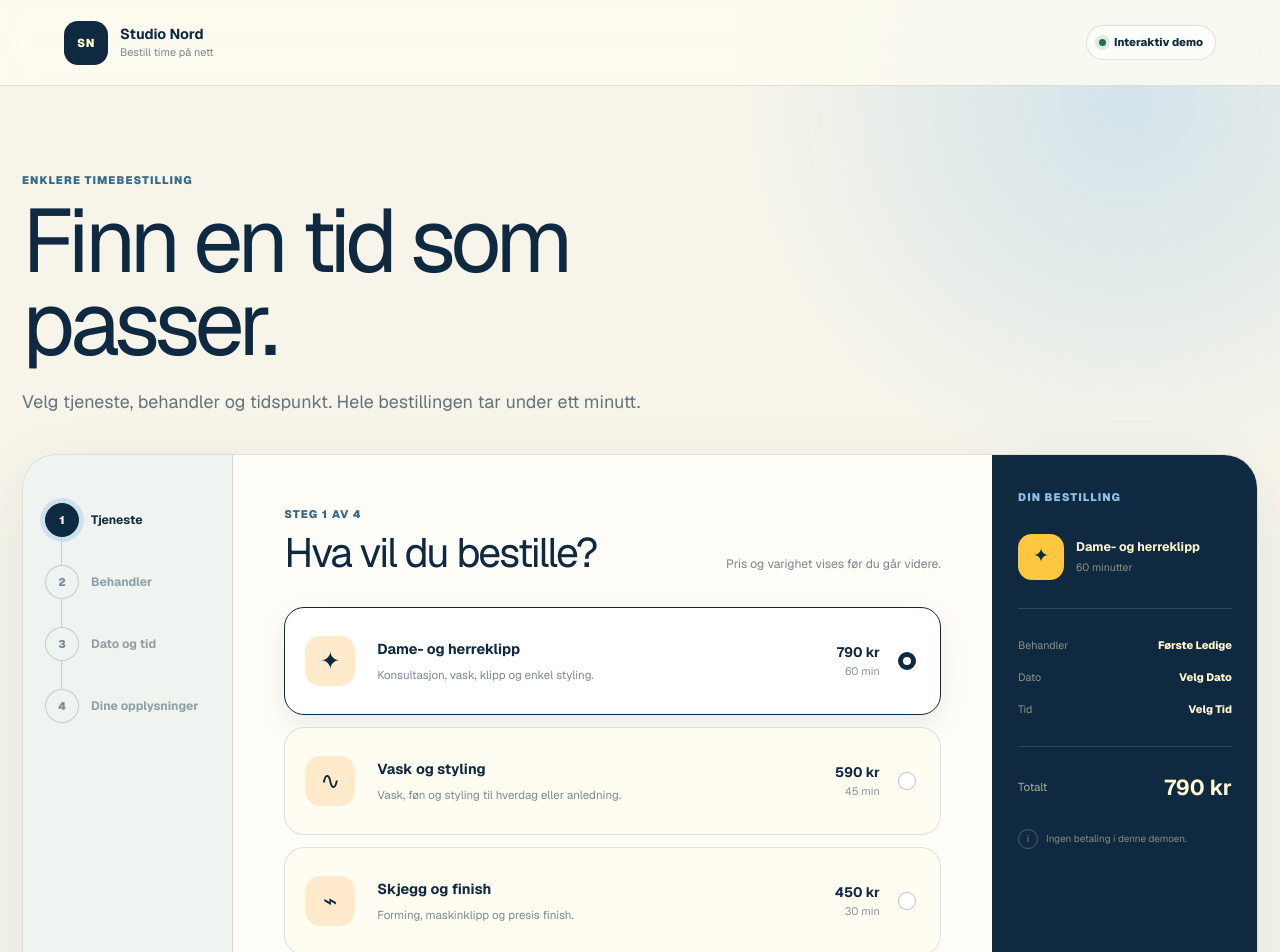
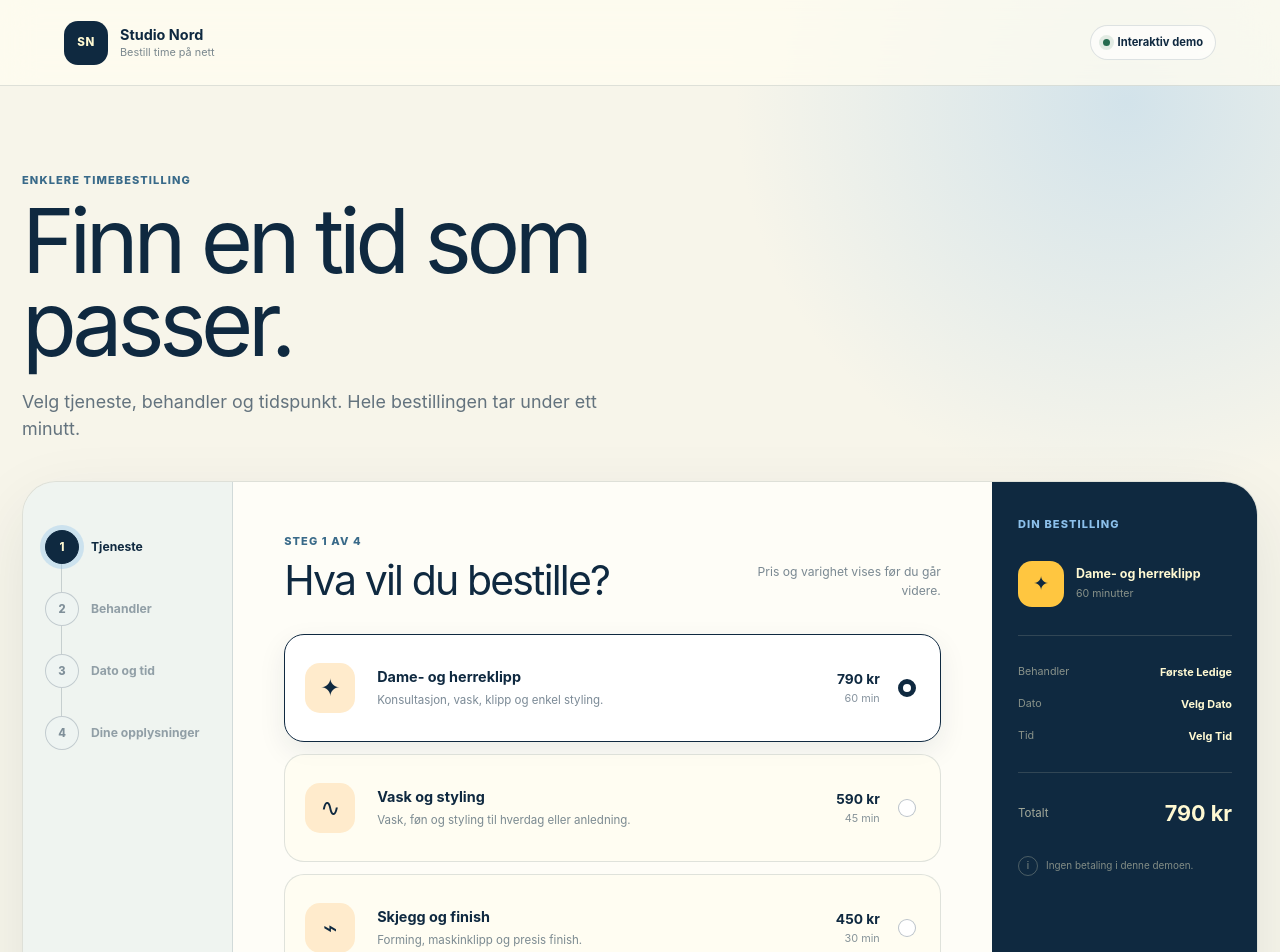
Before and after one commit to emilsilseth2005/Booking-System-Demo, a Next.js app: page / in a window 1280 px wide. Shown: the top 952 px of the page. Built offline with nearby package versions, Linux system fonts and the light colour scheme.

Commit message:
Make booking demo Vercel-compatible

```diff
--- a/app/BookingDemo.tsx
+++ b/app/BookingDemo.tsx
@@ -134,12 +134,12 @@ export function BookingDemo() {
 
       <section className="booking-shell" id="booking">
         <nav className="steps" aria-label="Steg i bestillingen">
-          {[
+          {([
             [1, "Tjeneste"],
             [2, "Behandler"],
             [3, "Dato og tid"],
             [4, "Dine opplysninger"],
-          ].map(([number, label]) => (
+          ] as Array<[number, string]>).map(([number, label]) => (
             <button key={number} type="button" className={step === number ? "active" : step > number ? "complete" : ""} onClick={() => Number(number) <= step && setStep(Number(number))} disabled={Number(number) > step}>
               <span>{step > number ? "✓" : number}</span><strong>{label}</strong>
             </button>
--- a/app/globals.css
+++ b/app/globals.css
@@ -3,7 +3,7 @@
 :root { --navy: #0f2940; --navy-2: #163d5d; --cream: #fff9d2; --paper: #fffdf0; --sky: #8cc0eb; --mist: #bfddf0; --gold: #ffc640; --peach: #ffebcc; --green: #256b4f; --line: rgba(15, 41, 64, .13); }
 * { box-sizing: border-box; }
 html { scroll-behavior: smooth; }
-body { margin: 0; background: #f7f5ea; color: var(--navy); font-family: var(--font-geist-sans), Arial, sans-serif; -webkit-font-smoothing: antialiased; }
+body { margin: 0; background: #f7f5ea; color: var(--navy); font-family: Inter, ui-sans-serif, -apple-system, BlinkMacSystemFont, "Segoe UI", Arial, sans-serif; -webkit-font-smoothing: antialiased; }
 button, input, textarea { font: inherit; }
 button { color: inherit; }
 button:focus-visible, input:focus-visible, textarea:focus-visible { outline: 3px solid var(--gold); outline-offset: 3px; }
--- a/app/layout.tsx
+++ b/app/layout.tsx
@@ -1,9 +1,5 @@
 import type { Metadata } from "next";
-import { Geist, Geist_Mono } from "next/font/google";
 import "./globals.css";
-
-const geistSans = Geist({ variable: "--font-geist-sans", subsets: ["latin"] });
-const geistMono = Geist_Mono({ variable: "--font-geist-mono", subsets: ["latin"] });
 
 export const metadata: Metadata = {
   title: "Booking System Demo",
@@ -12,5 +8,5 @@ export const metadata: Metadata = {
 };
 
 export default function RootLayout({ children }: Readonly<{ children: React.ReactNode }>) {
-  return <html lang="nb"><body className={`${geistSans.variable} ${geistMono.variable}`}>{children}</body></html>;
+  return <html lang="nb"><body>{children}</body></html>;
 }
```
